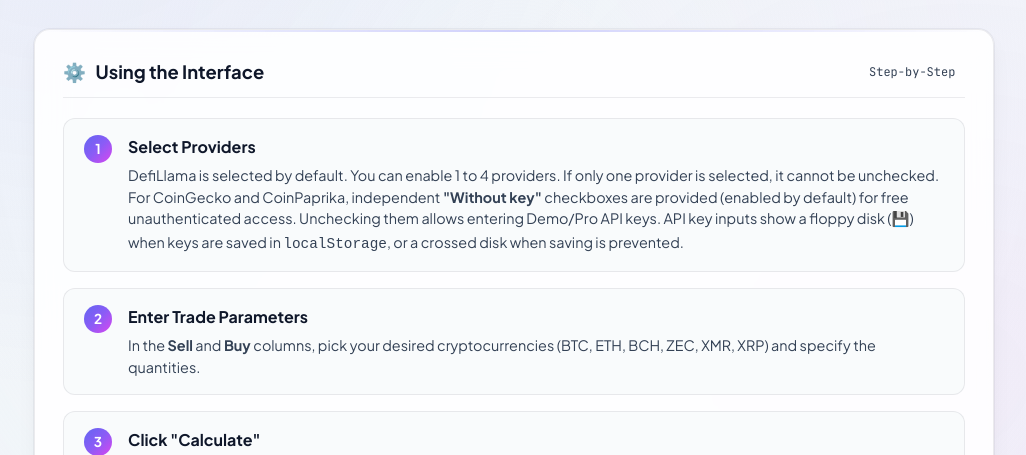
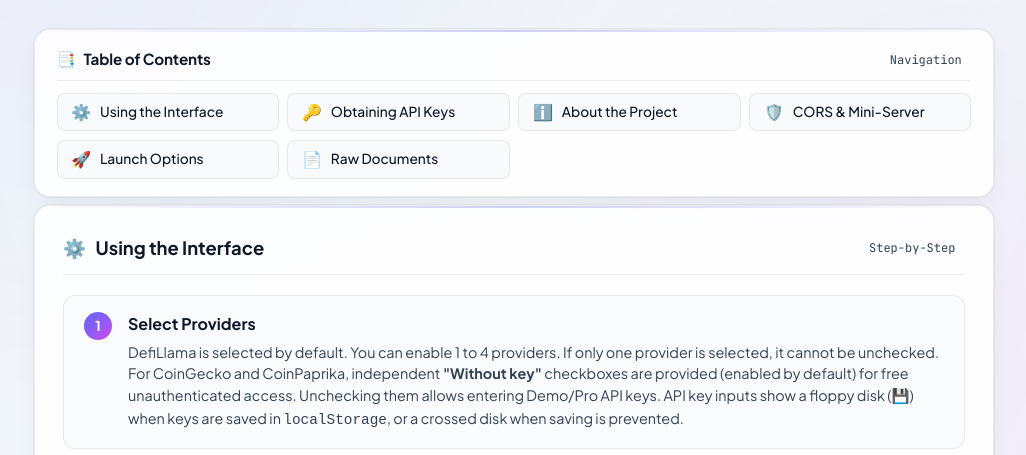
Before and after one commit to Antony-hash512/Antony-hash512.github.io, a website: page CCPriceConverter/instructions.html in a window 1280 px wide. Shown: the part 299-754 px from the top of the page, without its empty margins (126-1152 px from the left). Drawn offline with Linux system fonts and the light colour scheme.

Commit message:
feat: add table of contents component and smooth scrolling styles for instructions page

```diff
--- a/CCPriceConverter/css/style.css
+++ b/CCPriceConverter/css/style.css
@@ -104,6 +104,10 @@
   --color-success: #059669;
   --color-success-bg: rgba(5, 150, 105, 0.08);
   --color-success-border: rgba(5, 150, 105, 0.35);
+}
+
+html {
+  scroll-behavior: smooth;
 }
 
 *, *::before, *::after {
@@ -379,6 +383,7 @@ body {
   transition: var(--transition-smooth);
   position: relative;
   overflow: hidden;
+  scroll-margin-top: 1.5rem;
 }
 
 .card-section::before {
@@ -1697,6 +1702,84 @@ body {
   background: #fee2e2;
   border: 1px solid #fca5a5;
   color: #7f1d1d;
+}
+
+/* Table of Contents (TOC) Component */
+.doc-toc {
+  padding: 1.1rem 1.35rem;
+  margin-bottom: 0.5rem;
+}
+
+.doc-toc-header {
+  display: flex;
+  align-items: center;
+  justify-content: space-between;
+  margin-bottom: 0.75rem;
+  padding-bottom: 0.5rem;
+  border-bottom: 1px solid var(--border-subtle);
+}
+
+.doc-toc-title {
+  display: inline-flex;
+  align-items: center;
+  gap: 0.5rem;
+  font-weight: 700;
+  font-size: 0.95rem;
+  color: var(--text-main);
+  letter-spacing: -0.01em;
+}
+
+.doc-toc-grid {
+  display: grid;
+  grid-template-columns: repeat(auto-fit, minmax(210px, 1fr));
+  gap: 0.55rem;
+}
+
+.doc-toc-item {
+  display: flex;
+  align-items: center;
+  gap: 0.55rem;
+  padding: 0.5rem 0.85rem;
+  border-radius: var(--radius-sm);
+  background: rgba(13, 18, 31, 0.45);
+  border: 1px solid var(--border-subtle);
+  color: var(--text-main);
+  font-size: 0.86rem;
+  text-decoration: none;
+  font-weight: 500;
+  transition: var(--transition-smooth);
+}
+
+.doc-toc-icon {
+  font-size: 1rem;
+  flex-shrink: 0;
+  line-height: 1;
+}
+
+.doc-toc-text {
+  flex: 1;
+  white-space: nowrap;
+  overflow: hidden;
+  text-overflow: ellipsis;
+}
+
+.doc-toc-item:hover {
+  border-color: var(--primary-accent);
+  color: #818cf8;
+  background: rgba(99, 102, 241, 0.1);
+  transform: translateY(-1px);
+}
+
+[data-theme="light"] .doc-toc-item {
+  background: rgba(248, 250, 252, 0.9);
+  border-color: rgba(15, 23, 42, 0.08);
+  color: var(--text-main);
+}
+
+[data-theme="light"] .doc-toc-item:hover {
+  border-color: #6366f1;
+  color: #4f46e5;
+  background: rgba(99, 102, 241, 0.08);
 }
 
 /* ==========================================================================
--- a/CCPriceConverter/instructions.html
+++ b/CCPriceConverter/instructions.html
@@ -110,8 +110,44 @@
          ==================================================================== -->
     <div class="lang-content" data-content-lang="en">
 
+      <!-- Table of Contents -->
+      <nav class="card-section doc-toc" aria-label="Table of Contents">
+        <div class="doc-toc-header">
+          <span class="doc-toc-title">
+            <span>📑</span> Table of Contents
+          </span>
+          <span class="section-badge">Navigation</span>
+        </div>
+        <div class="doc-toc-grid">
+          <a href="#sec-usage-en" class="doc-toc-item">
+            <span class="doc-toc-icon">⚙️</span>
+            <span class="doc-toc-text">Using the Interface</span>
+          </a>
+          <a href="#sec-api-keys-en" class="doc-toc-item">
+            <span class="doc-toc-icon">🔑</span>
+            <span class="doc-toc-text">Obtaining API Keys</span>
+          </a>
+          <a href="#sec-about-en" class="doc-toc-item">
+            <span class="doc-toc-icon">ℹ️</span>
+            <span class="doc-toc-text">About the Project</span>
+          </a>
+          <a href="#sec-cors-en" class="doc-toc-item">
+            <span class="doc-toc-icon">🛡️</span>
+            <span class="doc-toc-text">CORS & Mini-Server</span>
+          </a>
+          <a href="#launch-options-en" class="doc-toc-item">
+            <span class="doc-toc-icon">🚀</span>
+            <span class="doc-toc-text">Launch Options</span>
+          </a>
+          <a href="#sec-files-en" class="doc-toc-item">
+            <span class="doc-toc-icon">📄</span>
+            <span class="doc-toc-text">Raw Documents</span>
+          </a>
+        </div>
+      </nav>
+
       <!-- Section 1: Using the Interface -->
-      <section class="card-section">
+      <section class="card-section" id="sec-usage-en">
         <div class="section-header">
           <h2 class="section-title">
             <span>⚙️</span> Using the Interface
@@ -186,7 +222,7 @@
       </section>
 
       <!-- Section 2: Obtaining API Keys -->
-      <section class="card-section">
+      <section class="card-section" id="sec-api-keys-en">
         <div class="section-header">
           <h2 class="section-title">
             <span>🔑</span> Obtaining API Keys
@@ -258,7 +294,7 @@
       </section>
 
       <!-- Section 3: Overview -->
-      <section class="card-section">
+      <section class="card-section" id="sec-about-en">
         <div class="section-header">
           <h2 class="section-title">
             <span>ℹ️</span> About the Project
@@ -277,7 +313,7 @@
       </section>
 
       <!-- Section 4: CORS & Mini-Server -->
-      <section class="card-section">
+      <section class="card-section" id="sec-cors-en">
         <div class="section-header">
           <h2 class="section-title">
             <span>🛡️</span> Why is a Local Mini-Server Needed for CoinMarketCap?
@@ -324,7 +360,7 @@ python3 server.py</pre>
       </section>
 
       <!-- Section 6: Raw Files -->
-      <section class="card-section">
+      <section class="card-section" id="sec-files-en">
         <div class="section-header">
           <h2 class="section-title">
             <span>📄</span> Raw Markdown Documents
@@ -354,8 +390,44 @@ python3 server.py</pre>
          ==================================================================== -->
     <div class="lang-content" data-content-lang="ru" style="display: none;">
 
+      <!-- Оглавление -->
+      <nav class="card-section doc-toc" aria-label="Оглавление">
+        <div class="doc-toc-header">
+          <span class="doc-toc-title">
+            <span>📑</span> Оглавление
+          </span>
+          <span class="section-badge">Навигация</span>
+        </div>
+        <div class="doc-toc-grid">
+          <a href="#sec-usage-ru" class="doc-toc-item">
+            <span class="doc-toc-icon">⚙️</span>
+            <span class="doc-toc-text">Использование интерфейса</span>
+          </a>
+          <a href="#sec-api-keys-ru" class="doc-toc-item">
+            <span class="doc-toc-icon">🔑</span>
+            <span class="doc-toc-text">Получение API-ключей</span>
+          </a>
+          <a href="#sec-about-ru" class="doc-toc-item">
+            <span class="doc-toc-icon">ℹ️</span>
+            <span class="doc-toc-text">О проекте</span>
+          </a>
+          <a href="#sec-cors-ru" class="doc-toc-item">
+            <span class="doc-toc-icon">🛡️</span>
+            <span class="doc-toc-text">CORS и мини-сервер</span>
+          </a>
+          <a href="#launch-options-ru" class="doc-toc-item">
+            <span class="doc-toc-icon">🚀</span>
+            <span class="doc-toc-text">Варианты запуска</span>
+          </a>
+          <a href="#sec-files-ru" class="doc-toc-item">
+            <span class="doc-toc-icon">📄</span>
+            <span class="doc-toc-text">Исходные файлы</span>
+          </a>
+        </div>
+      </nav>
+
       <!-- Section 1: Использование интерфейса -->
-      <section class="card-section">
+      <section class="card-section" id="sec-usage-ru">
         <div class="section-header">
           <h2 class="section-title">
             <span>⚙️</span> Использование интерфейса
@@ -430,7 +502,7 @@ python3 server.py</pre>
       </section>
 
       <!-- Section 2: Получение API-ключей -->
-      <section class="card-section">
+      <section class="card-section" id="sec-api-keys-ru">
         <div class="section-header">
           <h2 class="section-title">
             <span>🔑</span> Получение API-ключей
@@ -502,7 +574,7 @@ python3 server.py</pre>
       </section>
 
       <!-- Section 3: О проекте -->
-      <section class="card-section">
+      <section class="card-section" id="sec-about-ru">
         <div class="section-header">
           <h2 class="section-title">
             <span>ℹ️</span> О проекте
@@ -521,7 +593,7 @@ python3 server.py</pre>
       </section>
 
       <!-- Section 4: CORS & Mini-Server -->
-      <section class="card-section">
+      <section class="card-section" id="sec-cors-ru">
         <div class="section-header">
           <h2 class="section-title">
             <span>🛡️</span> Почему нужен локальный мини-сервер для CoinMarketCap?
@@ -568,7 +640,7 @@ python3 server.py</pre>
       </section>
 
       <!-- Section 6: Исходные Markdown файлы -->
-      <section class="card-section">
+      <section class="card-section" id="sec-files-ru">
         <div class="section-header">
           <h2 class="section-title">
             <span>📄</span> Исходные Markdown-файлы
```
